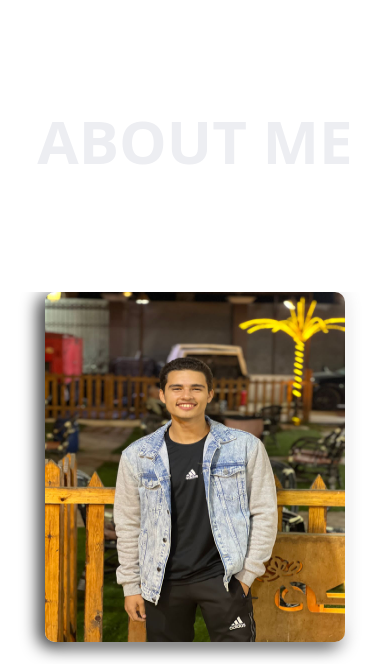
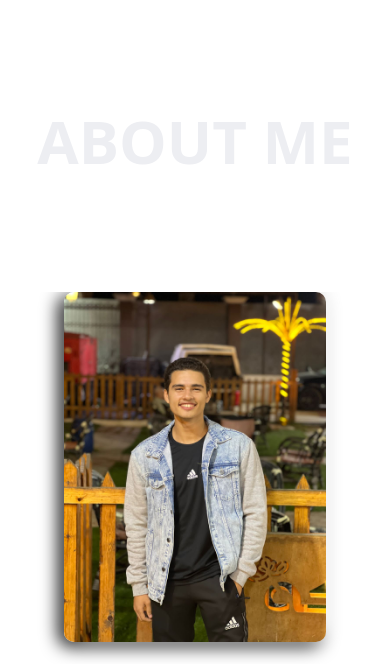
Before and after one commit to zzzezzzo/portfolio, a plain HTML site: page index.html in a window 390 px wide. Shown: the part 627-1291 px from the top of the page. Drawn offline with nearby package versions, Linux system fonts and the light colour scheme.

Commit message:
Update style.css

```diff
--- a/style/style.css
+++ b/style/style.css
@@ -153,7 +153,7 @@ ul.sidebar li{
     overflow-x: auto ;
 }
 .about_image img{
-    width: 300px;
+    max-width: 300px;
     height: 350px;
     border-radius: 10px;
     box-shadow: var(--bgl) 10px -4px 20px,
@@ -190,9 +190,6 @@ ul.sidebar li{
     color: #63E6BE;
 }
 @media (max-width: 710px){
-    body{
-        overflow-x: hidden;
-    }
     .headOnMobile{
         display: none;
     }
```
